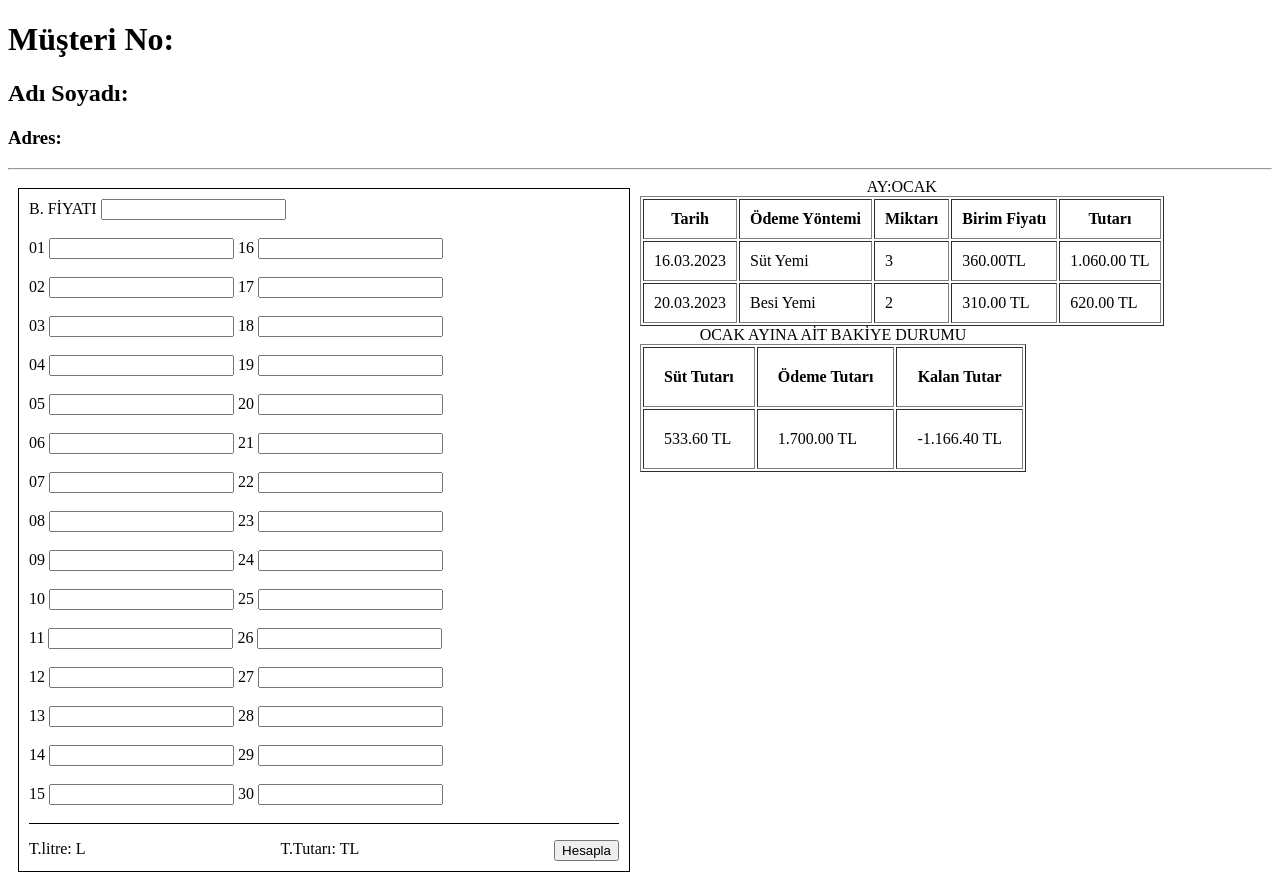
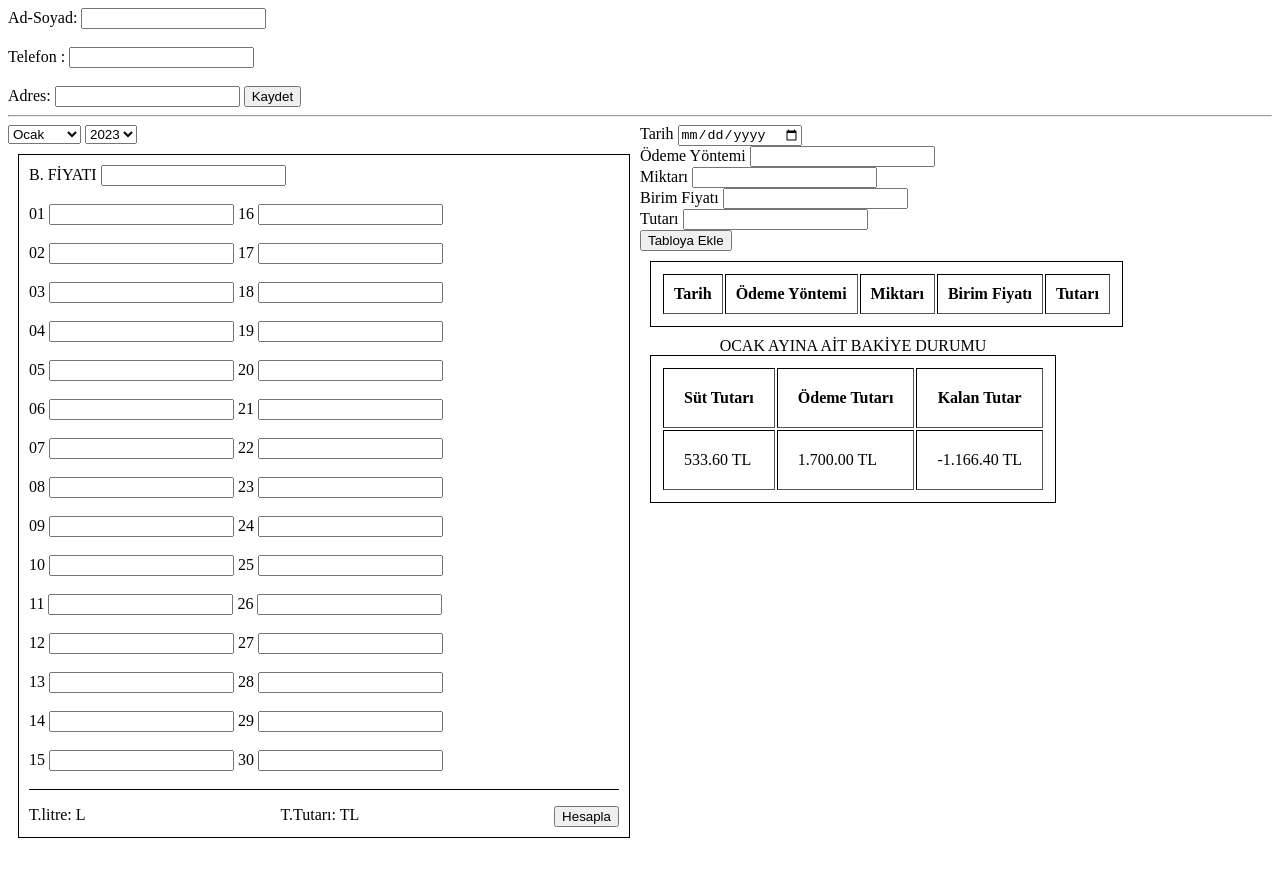
Before and after one commit to FatmanurNur/Ayvet, a plain HTML site: page index.html in a window 1280 px wide. After the commit the page ends 856 px from the top, so only its background shows below. Drawn offline with Linux system fonts and the light colour scheme.

```diff
--- a/index.html
+++ b/index.html
@@ -12,38 +12,76 @@
             border: 1px solid black;
             margin: 10px;
         }
+        table{
+            padding: 10px;
+            border: 1px solid black;
+            margin: 10px;
+        }
 
         .content {
             display: flex;
         }
+        label{
+            display:inline;
+        }
+
     </style>
 </head>
 
 <body>
+    <label for="">Ad-Soyad:</label>
+    <input type="text" name="ad-soyad">       <br> <br>
+    <label for="">Telefon  :</label>
+    <input type="tel" name="Telefon"> <br> <br>
+    <label for="">Adres:</label>
+    <input type="adres" name="adress">
 
-            <h1 class="heading-small">Müşteri No:</h1>
-            <h2 class="heading-small">Adı Soyadı:</h2>
-            <h3 class="heading-small">Adres:</h3>
+    <input type="submit" formaction="save" value="Kaydet">
+
+
         <hr>
 
         <div class="content">
 
             <div style="flex:1">
+                <select id="sel">
+                    <option>Ocak</option>
+                    <option>Şubat</option>
+                    <option>Mart</option>
+                    <option>Nisan</option>
+                     <option>Mayıs</option>
+                      <option>Haziran</option>
+                       <option>Temmuz</option>
+                       <option>Ağustos</option>
+                        <option>Eylül</option>
+                         <option>Ekim</option>
+                          <option>Kasım</option>
+                           <option>Aralık</option>
+                </select>
+                <select id="sel">
+                    <option>2023</option>
+                    <option>2024</option>
+                    <option>2025</option>
+                    <option>2026</option>
+                     <option>2027</option>
+                      <option>2028</option>
+
+                </select>
                 <form form border="1" cellpadding="10" name="toplam">
                     B. FİYATI
                     <input type="text" placeholder="" id="s0"> <br> <br>
 
-                    <label>01
+                    01
                         <input type="text" id="s1">
-                    </label>
-                    <label>16
+
+                    16
 
                         <input type="text" id="s16"> <br> <br>
-                    </label>
-                    <label> 02
+
+                     02
 
                         <input type="text" id="s2">
-                    </label>
+
                     17
                     <input type="text" id="s17"> <br> <br>
                     03
@@ -111,10 +149,26 @@
                 </form>
             </div>
             <div style="flex:1" >
+<!-- <select id="sel">
+                        <option>2023</option>
+                        <option>2024</option>
+                        <option>2025</option>
+                        <option>2026</option>
+                         <option>2027</option>
+                          <option>2028</option>
 
-                <table table border="1" cellpadding="10">
-                    <caption >AY:OCAK</caption>
-                    <thead>
+                    </select> -->
+
+                    <div id="sayfa">
+                        <label >Tarih</label> <input type="date" id="Tarih" name="trip-start"> <br>
+                        <label >Ödeme Yöntemi</label> <input type="text" id="Ödeme"> <br>
+                        <label >Miktarı</label> <input type="text" id="Miktarı"> <br>
+                        <label >Birim Fiyatı</label> <input type="text" id="Birim"> <br>
+                        <label >Tutarı</label> <input type="text" id="Tutar"><br>
+                        <button id="ekle">Tabloya Ekle</button>
+                <table id="liste" table border="1" cellpadding="10">
+
+
                         <tr>
                             <th>Tarih</th>
                             <th>Ödeme Yöntemi</th>
@@ -123,25 +177,22 @@
                             <th>Tutarı</th>
 
                         </tr>
-                    </thead>
-                    <tbody>
-                        <tr>
-                            <td>16.03.2023</td>
-                            <td>Süt Yemi</td>
-                            <td>3</td>
-                            <td>360.00TL</td>
-                            <td> 1.060.00 TL</td>
+
+                    <!-- <tbody>
+                        <tr >
+                            <td><input type="text"></td>
+                            <td></td>
+                            <td></td>
+                            <td></td>
+                            <td> </td>
                         </tr>
-                        <tr>
-                            <td>20.03.2023</td>
-                            <td>Besi Yemi</td>
-                            <td>2</td>
-                            <td>310.00 TL</td>
-                            <td>620.00 TL</td>
-                        </tr>
-                    </tbody>
+
+
+                    </tbody> -->
 
                 </table>
+                </div>
+
 
                 <table table border="1" cellpadding="20">
                     <caption>OCAK AYINA AİT BAKİYE DURUMU</caption>
@@ -164,6 +215,56 @@
         </div>
 
         <script>
+
+const tarih=document.querySelector("#Tarih");
+    const Ödeme =document.querySelector("#Ödeme");
+    const Miktarı=document.querySelector("#Miktarı");
+    const Birim =document.querySelector("#Birim");
+    const Tutarı=document.querySelector("#Tutar");
+    const ekle=document.querySelector("#ekle");
+    const liste=document.querySelector("#liste")
+    ekle.onclick=function(){
+      let tTarih=document.createElement("td");
+      let tÖdeme=document.createElement("td");
+      let tMiktarı=document.createElement("td");
+      let tBirim=document.createElement("td");
+      let tTutarı=document.createElement("td");
+
+
+      tTarih.textContent=Tarih.value;
+      tÖdeme.textContent=Ödeme.value;
+      tMiktarı.textContent=Miktarı.value;
+      tBirim.textContent=Birim.value;
+      tTutarı.textContent=Tutarı.value;
+
+
+      let tr=document.createElement("tr");
+
+      tr.appendChild(tTarih);
+      tr.appendChild(tÖdeme);
+      tr.appendChild(tMiktarı);
+      tr.appendChild(tBirim);
+      tr.appendChild(tTutarı);
+
+
+      liste.appendChild(tr);
+
+
+      Tarih.value="";
+      Ödeme.value="";
+      Miktarı.value="";
+      Birim.value="";
+      Tutarı.value="";
+
+      ad.focus();
+
+    }
+
+
+
+
+
+
             var sayi0=document.getElementById("s0");
             var sayi1 = document.getElementById("s1");
             var sayi2 = document.getElementById("s2");
@@ -198,6 +299,7 @@
             var hesapBtn = document.getElementById("hesap")
             var sonuc = document.getElementById("litresonuc");
             var sonuc = document.getElementById("tutarsonuc");
+
             hesapBtn.onclick = function () {
 
 
@@ -207,6 +309,9 @@
                 tutarsonuc.innerHTML=carpım
 
             }
+
+
+
             sayi0.oninput=hesapla;
             sayi1.oninput = hesapla;
             sayi2.oninput = hesapla;
```
Also changed, not shown: index1.html (added, +98 -0 lines).
